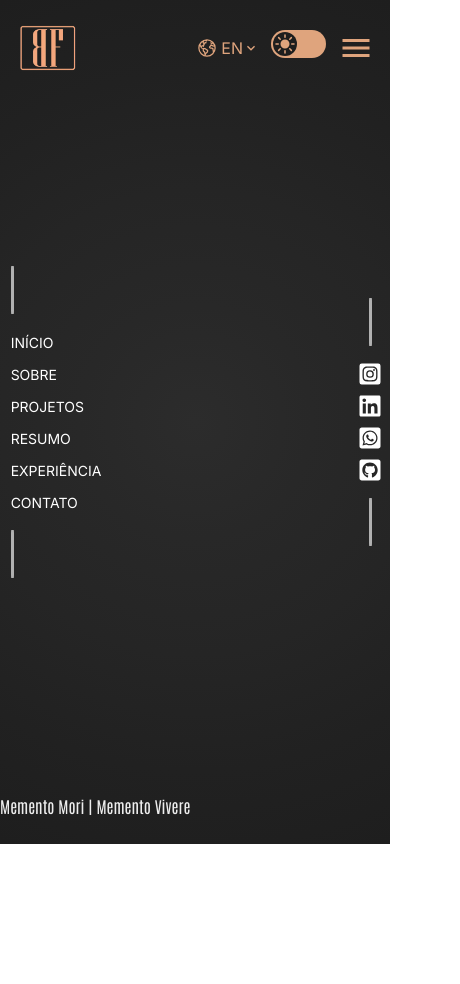
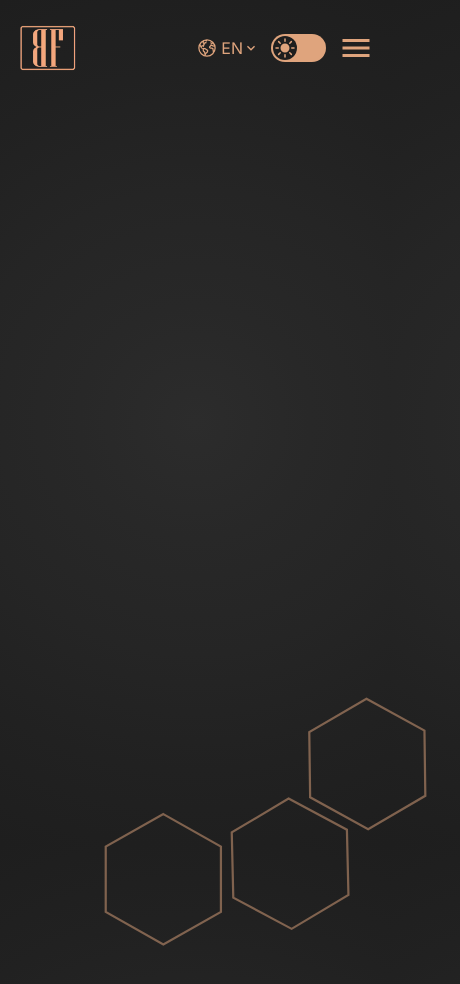
Before and after one commit to brunodkf/portfolio-v2-nextjs, a Next.js app: page /en/contato in a window 390 px wide. Shown: the top 984 px of the page, 460 px wide, since content can reach past the window. Before the commit the page ends 844 px from the top, so only its background shows below. Built offline with nearby package versions, Linux system fonts and the light colour scheme.

Commit message:
update /feature mobile

```diff
--- /dev/null
+++ b/app/[locale]/components/BackgroundDetail.tsx
@@ -0,0 +1,32 @@
+"use client";
+
+import Image from 'next/image'
+import { usePathname } from 'next/navigation';
+import React, { useEffect, useState } from 'react'
+
+const BackgroundDetail = () => {
+
+    const pathname = usePathname();
+
+    const [on, setOn] = useState(false)
+
+    useEffect(() => {
+        pathname === '/pt' || pathname === '/en' ?
+            setOn(false) : setOn(true)
+    }, [pathname])
+
+
+    if(on){
+        return (
+            <div>
+                <Image src='/poligons.svg' alt="Poligonos Background"
+                    width={450} height={50}
+                    className={`absolute bottom-[-190px] right-[-70px] opacity-50`} />
+
+            </div>
+        )
+    }
+
+}
+
+export default BackgroundDetail
--- a/app/[locale]/components/Footer.tsx
+++ b/app/[locale]/components/Footer.tsx
@@ -14,8 +14,11 @@ const Footer = () => {
     const pathname = usePathname();
 
     return (
-        <footer className="w-screen h-[50px] absolute bottom-0 ">
-            <div className="container m-auto flex items-center justify-between">
+        <footer className=" w-screen h-[50px] absolute bottom-0">
+            <div className="">
+
+            </div>
+            <div className="hidden container m-auto lg:flex items-center justify-between">
                 <h1 className={`${antonio.className} text-branco `}>Memento Mori | Memento Vivere</h1>
 
                 {
@@ -23,7 +26,6 @@ const Footer = () => {
                         <ListaDeHabilidades view='block' /> :
                         <ListaDeHabilidades view='hidden' />
                 }
-
             </div>
         </footer>
     )
--- a/app/[locale]/components/ListaDeHabilidades.tsx
+++ b/app/[locale]/components/ListaDeHabilidades.tsx
@@ -24,7 +24,6 @@ const hardSkills = [
   { name: 'Figma', icon: <FiFigma /> },
 ]
 
-
 interface ListaDeHabilidadesProps {
   view: string
 }
--- /dev/null
+++ b/app/[locale]/components/ListaRouters.tsx
@@ -0,0 +1,43 @@
+import { useTranslations } from 'next-intl';
+import { useParams } from 'next/navigation';
+import { motion } from 'framer-motion';
+import React from 'react'
+import Link from 'next/link';
+
+const menuItems = [
+    { name: 'home', path: `/` },
+    { name: 'about', path: '/sobre' },
+    { name: 'projects', path: '/projetos' },
+    { name: 'resume', path: '/docs/BrunoCurriculo.pdf' },
+    { name: 'experience', path: '/experiencia' },
+    { name: 'contact', path: '/contato' }
+  ]
+
+
+const ListaRouters = () => {
+
+    const t = useTranslations('Navbar')
+
+    const { locale } = useParams();
+
+    return (
+        <ul className="space-y-2 line">
+        {menuItems.map((item, index) => (
+          <motion.li
+            key={index}
+            initial={{ opacity: 0, x: -20 }}
+            animate={{ opacity: 1, x: 0 }}
+            transition={{ delay: index * 0.1, duration: 0.4 }}
+            className="relative group"
+          >
+            <Link href={`/${locale}` + item.path} aria-label={`Ir para ${item.name}`} className='uppercase  text-sm '>
+              {t(item.name)}
+              <span className="absolute left-0 bottom-0 w-0 h-[2px] bg-laranja transition-all duration-300 group-hover:w-full"></span>
+            </Link>
+          </motion.li>
+        ))}
+      </ul>
+    )
+}
+
+export default ListaRouters
--- a/app/[locale]/components/MenuLateral.tsx
+++ b/app/[locale]/components/MenuLateral.tsx
@@ -1,46 +1,14 @@
 'use client'
-import Link from 'next/link'
-import { usePathname, useParams } from "next/navigation";
-import { motion } from 'framer-motion'
+
 import React from 'react'
-import { useTranslations } from 'next-intl';
+import ListaRouters from './ListaRouters';
 
-const menuItems = [
-  { name: 'home', path: `/` },
-  { name: 'about', path: '/sobre' },
-  { name: 'projects', path: '/projetos' },
-  { name: 'resume', path: '/docs/BrunoCurriculo.pdf' },
-  { name: 'experience', path: '/experiencia' },
-  { name: 'contact', path: '/contato' }
-]
 
 const MenuLateral = () => {
-
-  const t = useTranslations('Navbar')
-
-  const pathname = usePathname();
-  const { locale } = useParams();
-
-
   return (
-    <aside className="w-28 flex flex-col justify-center items-center fixed h-full text-white z-50
+    <aside className="hidden w-28 lg:flex flex-col justify-center items-center fixed h-full text-white z-50
      ">
-      <ul className="space-y-2 line">
-        {menuItems.map((item, index) => (
-          <motion.li
-            key={index}
-            initial={{ opacity: 0, x: -20 }}
-            animate={{ opacity: 1, x: 0 }}
-            transition={{ delay: index * 0.1, duration: 0.4 }}
-            className="relative group"
-          >
-            <Link href={`/${locale}` + item.path} aria-label={`Ir para ${item.name}`} className='uppercase  text-sm '>
-              {t(item.name)}
-              <span className="absolute left-0 bottom-0 w-0 h-[2px] bg-laranja transition-all duration-300 group-hover:w-full"></span>
-            </Link>
-          </motion.li>
-        ))}
-      </ul>
+      <ListaRouters />
     </aside>
   )
 }
--- a/app/[locale]/components/Navbar.tsx
+++ b/app/[locale]/components/Navbar.tsx
@@ -58,7 +58,7 @@ export const Navbar = () => {
             <nav className='navbar__container container m-auto py-6 flex items-center justify-between' id="navbar">
                 <Image src='/logo.webp' alt="Logo Image" className="max-w-16" width={100} height={50} />
 
-                <div className="flex gap-3">
+                <div className="flex items-center gap-3">
                     <button className='text-laranja flex items-center' onClick={() => ToggleLanguage(language)} aria-label="Toggle language">
                         <IoEarthOutline className='text-xl mr-1' />
                         <p className='uppercase'>{language}</p>
--- a/app/[locale]/components/SocialLateral.tsx
+++ b/app/[locale]/components/SocialLateral.tsx
@@ -19,7 +19,7 @@ const menuSocials = [
 
 const SocialLateral = () => {
   return (
-    <aside className="w-10 flex flex-col justify-center items-center absolute h-full right-0 text-white">
+    <aside className="hidden w-10 lg:flex flex-col justify-center items-center absolute h-full right-0 text-white">
       <ul className="space-y-2 line before:right-2.5 after:right-2.5">
         {menuSocials.map((item, index) => (
           <motion.li
--- a/app/[locale]/layout.tsx
+++ b/app/[locale]/layout.tsx
@@ -12,6 +12,7 @@ import { Navbar } from "./components/Navbar";
 import MenuLateral from "./components/MenuLateral";
 import SocialLateral from "./components/SocialLateral";
 import Footer from "./components/Footer";
+import BackgroundDetail from "./components/BackgroundDetail";
 
 const inter = Inter({
   subsets: ['latin'], preload: true
@@ -42,9 +43,10 @@ export default async function RootLayout({
 
   const messages = await getMessages({ locale });
 
+
   return (
     <html lang={locale}>
-      <body className={`${inter.className} antialiased bg-dark-global flex flex-col items-center justify-center relative`}>
+      <body className={`${inter.className} overflow-clip antialiased bg-dark-global flex flex-col items-center justify-center relative`}>
         <NextIntlClientProvider locale={locale} messages={messages}>
           <Navbar />
           <section className="midContent container flex relative">
@@ -53,6 +55,7 @@ export default async function RootLayout({
             <SocialLateral />
           </section>
           <Footer />
+          <BackgroundDetail />
         </NextIntlClientProvider>
       </body>
     </html>
```
